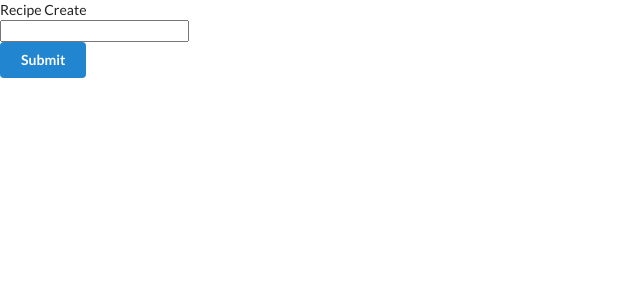
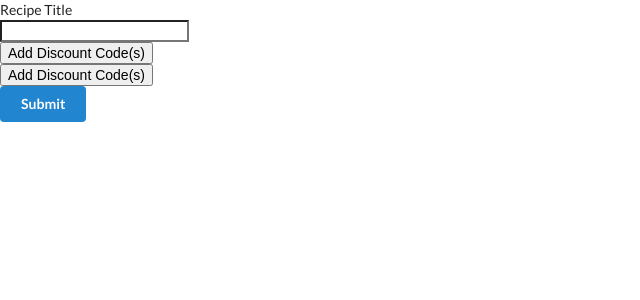
Before and after one commit to tengen14/Recipe-Box, a React (Create React App) app in the folder client/: page /recipes/new in a window 1280 px wide. Shown: the top 300 px of the page, without its empty margins (0-640 px from the left). Built offline with nearby package versions, Linux system fonts and the light colour scheme.

Commit message:
Edit RecipeForm using FieldArrays. Functional create route.

```diff
--- a/client/src/components/recipes/RecipeCreate.js
+++ b/client/src/components/recipes/RecipeCreate.js
@@ -12,7 +12,6 @@ class RecipeCreate extends React.Component {
   render() {
     return (
       <div>
-        Recipe Create
         <RecipeForm onSubmit={this.onSubmit} />
         {/* <Modal /> */}
       </div>
--- a/client/src/components/recipes/RecipeForm.js
+++ b/client/src/components/recipes/RecipeForm.js
@@ -1,167 +1,149 @@
 import React from "react";
-import { Field, FieldArray, reduxForm } from "redux-form";
+import { Field, Fields, FieldArray, reduxForm } from "redux-form";
 
 class RecipeForm extends React.Component {
-  renderField = ({ input, label, type, meta: { touched, error } }) => {
+  // The fields object is a "pseudo-array", in that it has many of the same properties and methods as a javascript Array,
+  // providing both reading and writing functionality.
+
+  renderField = field => {
     return (
-      <div>
-        <label>{label}</label>
-        <div>
-          <input {...input} type={type} placeholder={label} />
-          {touched && error && <span>{error}</span>}
-        </div>
+      <div className="input-row">
+        <input {...field.input} type="text" />
+        {field.meta.touched && field.meta.error && (
+          <span className="error">{field.meta.error}</span>
+        )}
       </div>
     );
   };
 
-  renderHobbies = ({ fields, meta: { error } }) => {
+  renderIngredients = ({ fields }) => {
     return (
-      <ul>
-        <li>
-          <button type="button" onClick={() => fields.push()}>
-            Add Hobby
-          </button>
-        </li>
-        {fields.map((hobby, index) => (
-          <li key={index}>
-            <button
-              type="button"
-              title="Remove Hobby"
-              onClick={() => fields.remove(index)}
+      <div className="custom-field-array-container">
+        {fields.map((code, index) => (
+          <div key={index} className="field-array-item">
+            <Field
+              name={code}
+              type="text"
+              component={this.renderField}
+              label={`Discount Code #${index + 1}`}
+              autoFocus
             />
-            <Field
-              name={hobby}
-              type="text"
-              component={this.renderField()}
-              label={`Hobby #${index + 1}`}
-            />
-          </li>
+            <button type="button" onClick={() => fields.remove(index)}>
+              &times;
+            </button>
+          </div>
         ))}
-        {error && <li className="error">{error}</li>}
-      </ul>
+        <button type="button" onClick={() => fields.push()}>
+          Add {!fields.length ? "Discount Code(s)" : "Another Discount Code"}
+        </button>
+      </div>
     );
   };
 
-  renderMembers = ({ fields, meta: { error, submitFailed } }) => {
+  renderDirections = ({ fields }) => {
     return (
-      <ul>
-        <li>
-          <button type="button" onClick={() => fields.push({})}>
-            Add Member
-          </button>
-          {submitFailed && error && <span>{error}</span>}
-        </li>
-        {fields.map((member, index) => (
-          <li key={index}>
-            <button
-              type="button"
-              title="Remove Member"
-              onClick={() => fields.remove(index)}
+      <div className="custom-field-array-container">
+        {fields.map((code, index) => (
+          <div key={index} className="field-array-item">
+            <Field
+              name={code}
+              type="text"
+              component={this.renderField}
+              label={`Discount Code #${index + 1}`}
+              autoFocus
             />
-            <h4>Member #{index + 1}</h4>
-            <Field
-              name={`${member}.firstName`}
-              type="text"
-              component={this.renderField()}
-              label="First Name"
-            />
-            <Field
-              name={`${member}.lastName`}
-              type="text"
-              component={this.renderField()}
-              label="Last Name"
-            />
-            <FieldArray name={`${member}.hobbies`} component={this.renderHobbies()} />
-          </li>
+            <button type="button" onClick={() => fields.remove(index)}>
+              &times;
+            </button>
+          </div>
         ))}
-      </ul>
+        <button type="button" onClick={() => fields.push()}>
+          Add {!fields.length ? "Discount Code(s)" : "Another Discount Code"}
+        </button>
+      </div>
     );
   };
 
-  FieldArraysForm = props => {
-    const { handleSubmit, pristine, reset, submitting } = props;
-    return (
-      <form onSubmit={handleSubmit}>
-        <Field
-          name="clubName"
-          type="text"
-          component={this.renderField()}
-          label="Club Name"
-        />
-        <FieldArray name="members" component={this.renderMembers()} />
-        <div>
-          <button type="submit" disabled={submitting}>
-            Submit
-          </button>
-          <button
-            type="button"
-            disabled={pristine || submitting}
-            onClick={reset}
-          >
-            Clear Values
-          </button>
-        </div>
-      </form>
-    );
+  onSubmit = formValues => {
+    this.props.onSubmit(formValues);
   };
 
   render() {
     return (
-      <form>
-        <Field name="title" component={this.renderField} />
+      <form onSubmit={this.props.handleSubmit(this.onSubmit)}>
+        <div>
+          <label>Recipe Title</label>
+          <div>
+            <Field
+              name="title"
+              component={this.renderField}
+              type="text"
+              placeholder="Recipe Title"
+            />
+          </div>
+        </div>
+
+        <div>
+          <FieldArray name="ingredients" component={this.renderIngredients} />
+        </div>
+
+        <div>
+          <FieldArray name="directions" component={this.renderDirections} />
+        </div>
+
         <button className="ui button primary">Submit</button>
       </form>
     );
   }
 }
 
-const validate = values => {
-  const errors = {};
-  if (!values.clubName) {
-    errors.clubName = "Required";
-  }
-  if (!values.members || !values.members.length) {
-    errors.members = { _error: "At least one member must be entered" };
-  } else {
-    const membersArrayErrors = [];
-    values.members.forEach((member, memberIndex) => {
-      const memberErrors = {};
-      if (!member || !member.firstName) {
-        memberErrors.firstName = "Required";
-        membersArrayErrors[memberIndex] = memberErrors;
-      }
-      if (!member || !member.lastName) {
-        memberErrors.lastName = "Required";
-        membersArrayErrors[memberIndex] = memberErrors;
-      }
-      if (member && member.hobbies && member.hobbies.length) {
-        const hobbyArrayErrors = [];
-        member.hobbies.forEach((hobby, hobbyIndex) => {
-          if (!hobby || !hobby.length) {
-            hobbyArrayErrors[hobbyIndex] = "Required";
-          }
-        });
-        if (hobbyArrayErrors.length) {
-          memberErrors.hobbies = hobbyArrayErrors;
-          membersArrayErrors[memberIndex] = memberErrors;
-        }
-        if (member.hobbies.length > 5) {
-          if (!memberErrors.hobbies) {
-            memberErrors.hobbies = [];
-          }
-          memberErrors.hobbies._error = "No more than five hobbies allowed";
-          membersArrayErrors[memberIndex] = memberErrors;
-        }
-      }
-    });
-    if (membersArrayErrors.length) {
-      errors.members = membersArrayErrors;
-    }
-  }
-  return errors;
-};
+// const validate = values => {
+//   const errors = {};
+//   if (!values.clubName) {
+//     errors.clubName = "Required";
+//   }
+//   if (!values.members || !values.members.length) {
+//     errors.members = { _error: "At least one member must be entered" };
+//   } else {
+//     const membersArrayErrors = [];
+//     values.members.forEach((member, memberIndex) => {
+//       const memberErrors = {};
+//       if (!member || !member.firstName) {
+//         memberErrors.firstName = "Required";
+//         membersArrayErrors[memberIndex] = memberErrors;
+//       }
+//       if (!member || !member.lastName) {
+//         memberErrors.lastName = "Required";
+//         membersArrayErrors[memberIndex] = memberErrors;
+//       }
+//       if (member && member.hobbies && member.hobbies.length) {
+//         const hobbyArrayErrors = [];
+//         member.hobbies.forEach((hobby, hobbyIndex) => {
+//           if (!hobby || !hobby.length) {
+//             hobbyArrayErrors[hobbyIndex] = "Required";
+//           }
+//         });
+//         if (hobbyArrayErrors.length) {
+//           memberErrors.hobbies = hobbyArrayErrors;
+//           membersArrayErrors[memberIndex] = memberErrors;
+//         }
+//         if (member.hobbies.length > 5) {
+//           if (!memberErrors.hobbies) {
+//             memberErrors.hobbies = [];
+//           }
+//           memberErrors.hobbies._error = "No more than five hobbies allowed";
+//           membersArrayErrors[memberIndex] = memberErrors;
+//         }
+//       }
+//     });
+//     if (membersArrayErrors.length) {
+//       errors.members = membersArrayErrors;
+//     }
+//   }
+//   return errors;
+// };
 
 export default reduxForm({
-  form: "recipeForm",
-  validate
+  form: "recipeForm"
+  //   validateds
 })(RecipeForm);
```
Also changed, not shown: 1 other file (tests, documents, lock files or other folders).
